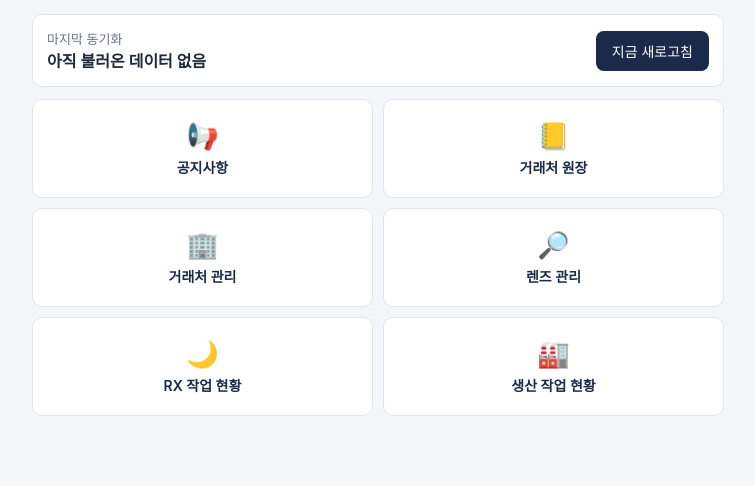
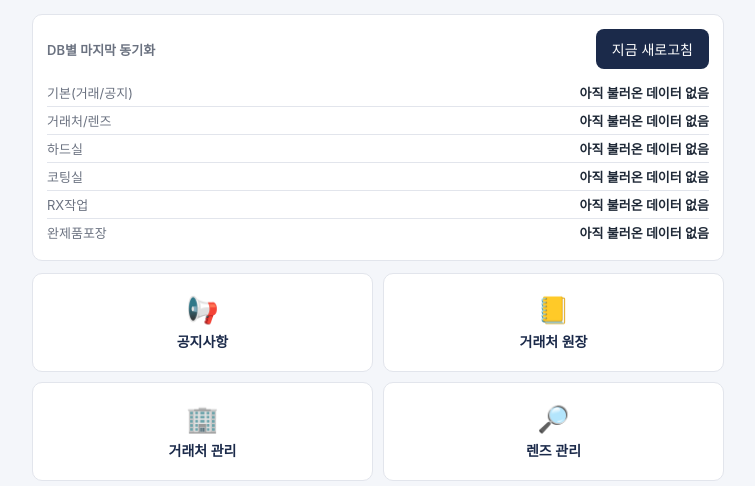
Before and after one commit to hyunni26/JLMS-APP, a Flask app: page / in a window 1280 px wide. Shown: the part 48-534 px from the top of the page, without its empty margins (262-1017 px from the left). Run offline with Flask 3, Linux system fonts and the light colour scheme; the visitor is signed in with stand-in values (Sample User, id 1).

Commit message:
Update dashboard.html
"마지막 동기화" 한 줄 → 6개 DB별 개별 동기화 시각 표로 변경

```diff
--- a/templates/dashboard.html
+++ b/templates/dashboard.html
@@ -1,20 +1,29 @@
 {% extends "base.html" %}
 {% block content %}
-<div class="card" style="display:flex; justify-content:space-between; align-items:center;">
-  <div>
-    <div style="font-size:13px; color:var(--text-light);">마지막 동기화</div>
-    <div style="font-weight:600;">{{ last_synced or "아직 불러온 데이터 없음" }}</div>
+<div class="card">
+  <div style="display:flex; justify-content:space-between; align-items:center; margin-bottom:10px;">
+    <div style="font-size:13px; color:var(--text-light); font-weight:600;">DB별 마지막 동기화</div>
+    <form method="post" action="{{ url_for('sync_db') }}" id="syncForm" onsubmit="return startSync()">
+      <button type="submit" class="btn" id="syncBtn">지금 새로고침</button>
+    </form>
   </div>
-  <form method="post" action="{{ url_for('sync_db') }}" id="syncForm" onsubmit="return startSync()">
-    <button type="submit" class="btn" id="syncBtn">지금 새로고침</button>
-  </form>
+  <table style="width:100%; font-size:13px;">
+    {% for r in sync_rows %}
+    <tr>
+      <td style="padding:4px 0; color:var(--text-light);">{{ r.label }}</td>
+      <td style="padding:4px 0; text-align:right; font-weight:600;">
+        {{ r.synced or "아직 불러온 데이터 없음" }}
+      </td>
+    </tr>
+    {% endfor %}
+  </table>
 </div>
 
 <div id="syncOverlay" style="display:none; position:fixed; inset:0; background:rgba(27,42,74,0.55);
      z-index:999; align-items:center; justify-content:center; flex-direction:column; color:white;">
   <div style="width:34px; height:34px; border:4px solid rgba(255,255,255,0.35); border-top-color:#fff;
        border-radius:50%; animation:spin 0.8s linear infinite;"></div>
-  <div style="margin-top:12px; font-weight:600; font-size:14px;">서버에서 최신 데이터 불러오는 중...</div>
+  <div style="margin-top:12px; font-weight:600; font-size:14px;">서버에서 최신 데이터(6개 파일) 불러오는 중...</div>
 </div>
 <style>@keyframes spin { to { transform: rotate(360deg); } }</style>
 <script>
```
